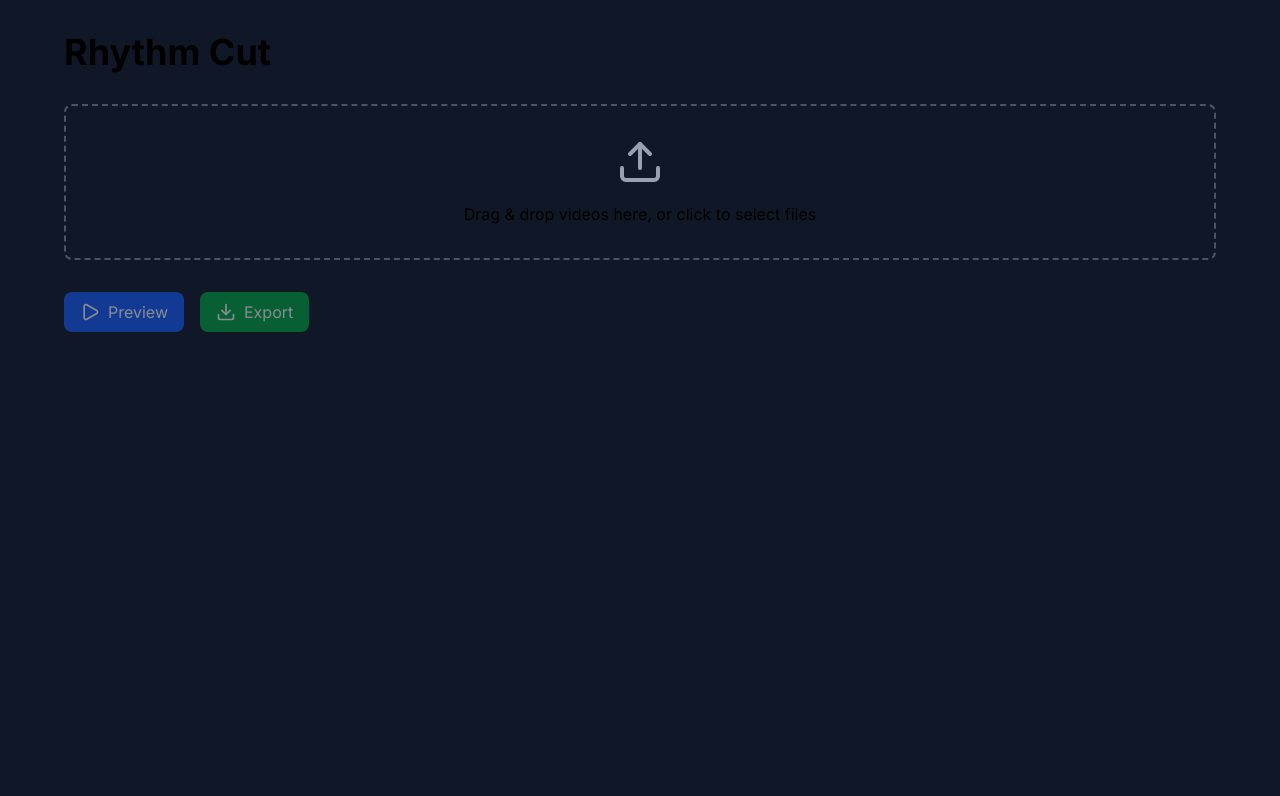
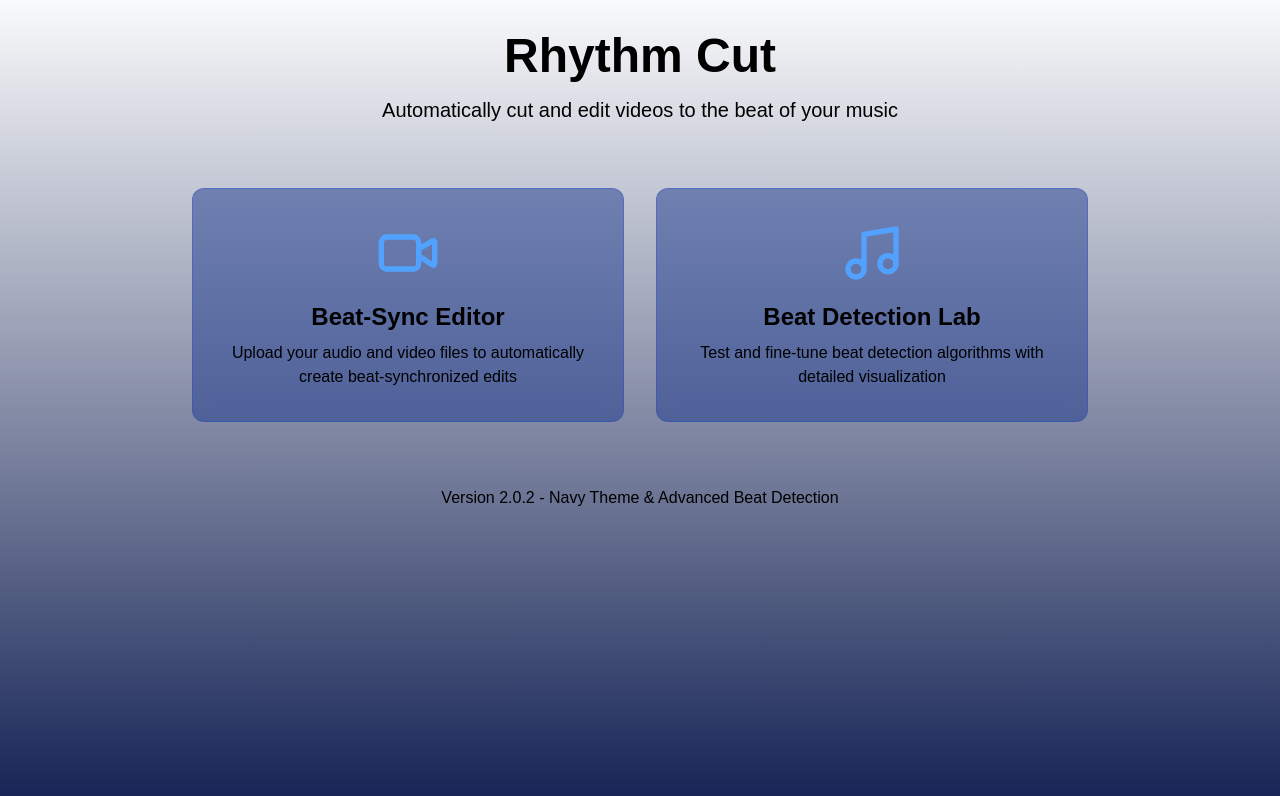
Before and after one commit to shanib07/rhythm-cut-2, a Next.js app: page / in a window 1280 px wide. Shown: the top 796 px of the page. Built offline with nearby package versions, Linux system fonts and the light colour scheme.

Commit message:
Update UI design and improve video editor functionality

```diff
--- a/app/layout.tsx
+++ b/app/layout.tsx
@@ -1,23 +1,33 @@
 import type { Metadata } from "next";
-import { Inter } from "next/font/google";
+import { Geist, Geist_Mono } from "next/font/google";
 import "./globals.css";
 import { Toaster } from 'sonner';
 
-const inter = Inter({ subsets: ["latin"] });
+const geistSans = Geist({
+  variable: "--font-geist-sans",
+  subsets: ["latin"],
+});
+
+const geistMono = Geist_Mono({
+  variable: "--font-geist-mono",
+  subsets: ["latin"],
+});
 
 export const metadata: Metadata = {
-  title: "Rhythm Cut",
-  description: "Cut and combine videos based on beat markers",
+  title: "Rhythm Cut - Beat-Synchronized Video Editor",
+  description: "Automatically cut and edit videos to the beat of your music",
 };
 
 export default function RootLayout({
   children,
-}: {
+}: Readonly<{
   children: React.ReactNode;
-}) {
+}>) {
   return (
     <html lang="en">
-      <body className={`${inter.className} bg-gray-900 text-gray-100`}>
+      <body
+        className={`${geistSans.variable} ${geistMono.variable} antialiased`}
+      >
         {children}
         <Toaster position="bottom-right" />
       </body>
--- a/app/page.tsx
+++ b/app/page.tsx
@@ -2,15 +2,50 @@
 
 import { Video, Music } from 'lucide-react';
 import Link from 'next/link';
-import { VideoEditor } from '@/src/components/VideoEditor';
 
-export default function Home() {
+export default function HomePage() {
   return (
-    <main className="min-h-screen p-8 bg-gray-900">
-      <div className="max-w-6xl mx-auto">
-        <h1 className="text-4xl font-bold text-white mb-8">Rhythm Cut</h1>
-        <VideoEditor />
+    <div className="min-h-screen bg-gradient-to-b from-navy-900 to-blue-950 text-white p-8">
+      <div className="max-w-4xl mx-auto">
+        <header className="text-center mb-16">
+          <h1 className="text-5xl font-bold mb-4 text-blue-100">Rhythm Cut</h1>
+          <p className="text-xl text-blue-200">
+            Automatically cut and edit videos to the beat of your music
+          </p>
+        </header>
+
+        <div className="grid grid-cols-1 md:grid-cols-2 gap-8">
+          <Link
+            href="/edit"
+            className="group bg-blue-900/50 hover:bg-blue-800/50 p-8 rounded-xl transition-all transform hover:scale-105 border border-blue-700/30 backdrop-blur-sm"
+          >
+            <div className="flex flex-col items-center text-center">
+              <Video className="w-16 h-16 mb-4 text-blue-400" />
+              <h2 className="text-2xl font-semibold mb-2 text-blue-100">Beat-Sync Editor</h2>
+              <p className="text-blue-200">
+                Upload your audio and video files to automatically create beat-synchronized edits
+              </p>
+            </div>
+          </Link>
+
+          <Link
+            href="/beat-test"
+            className="group bg-blue-900/50 hover:bg-blue-800/50 p-8 rounded-xl transition-all transform hover:scale-105 border border-blue-700/30 backdrop-blur-sm"
+          >
+            <div className="flex flex-col items-center text-center">
+              <Music className="w-16 h-16 mb-4 text-blue-400" />
+              <h2 className="text-2xl font-semibold mb-2 text-blue-100">Beat Detection Lab</h2>
+              <p className="text-blue-200">
+                Test and fine-tune beat detection algorithms with detailed visualization
+              </p>
+            </div>
+          </Link>
+        </div>
+
+        <footer className="mt-16 text-center text-blue-400">
+          <p>Version 2.0.2 - Navy Theme & Advanced Beat Detection</p>
+        </footer>
       </div>
-    </main>
+    </div>
   );
 }
--- a/package.json
+++ b/package.json
@@ -16,6 +16,7 @@
     "@ffmpeg/util": "^0.12.2",
     "@prisma/client": "^5.10.0",
     "@railway/cli": "^3.5.2",
+    "@types/next-auth": "^3.13.0",
     "@types/uuid": "^10.0.0",
     "bull": "^4.12.2",
     "fluent-ffmpeg": "^2.1.2",
@@ -42,7 +43,6 @@
     "@types/bull": "^4.10.4",
     "@types/fluent-ffmpeg": "^2.1.24",
     "@types/multer": "^1.4.11",
-    "@types/next-auth": "^3.13.0",
     "@types/node": "^20",
     "@types/react": "^19",
     "@types/react-dom": "^19",
--- a/src/components/VideoEditor.tsx
+++ b/src/components/VideoEditor.tsx
@@ -6,11 +6,6 @@ import { useVideoStore } from '../stores/videoStore';
 import { generateUniqueId } from '../utils/videoUtils';
 import { VideoClip, BeatMarker, TimelineSegment } from '../types';
 import { toast } from 'sonner';
-
-interface VideoFile {
-  file: File;
-  preview: string;
-}
 
 export const VideoEditor: React.FC = () => {
   const {
@@ -42,9 +37,6 @@ export const VideoEditor: React.FC = () => {
   const canvasRef = useRef<HTMLCanvasElement>(null);
   const mediaRecorderRef = useRef<MediaRecorder | null>(null);
   const recordedChunksRef = useRef<Blob[]>([]);
-  const [videos, setVideos] = useState<VideoFile[]>([]);
-  const [isProcessing, setIsProcessing] = useState(false);
-  const [exportUrl, setExportUrl] = useState<string | null>(null);
 
   // Sort beats and add 0 if not present
   const sortedBeats = useMemo(() => {
@@ -178,25 +170,45 @@ export const VideoEditor: React.FC = () => {
   const onDrop = useCallback(async (acceptedFiles: File[]) => {
     setLoading(true);
     try {
-      const newVideos = await Promise.all(
-        acceptedFiles.map(async (file) => ({
+      for (const file of acceptedFiles) {
+        if (file.type.startsWith('video/')) {
+          const clipId = generateUniqueId();
+          const url = URL.createObjectURL(file);
+
+          const video = document.createElement('video');
+          video.src = url;
+
+          await new Promise((resolve) => {
+            video.onloadedmetadata = () => {
+              const newClip: VideoClip = {
+                id: clipId,
                 file,
-          preview: URL.createObjectURL(file)
-        }))
-      );
-      setVideos([...videos, ...newVideos]);
+                url,
+                duration: video.duration,
+                name: file.name
+              };
+              addClip(newClip);
+
+              if (clips.length === 0) {
+                setCurrentClip(clipId);
+                setCurrentVideoIndex(0);
+              }
+
+              resolve(null);
+            };
+          });
+        }
+      }
     } catch (error) {
       console.error('Error loading videos:', error);
     } finally {
       setLoading(false);
     }
-  }, [videos, setLoading]);
+  }, [addClip, setCurrentClip, clips.length, setLoading]);
 
   const { getRootProps, getInputProps, isDragActive } = useDropzone({
     onDrop,
-    accept: {
-      'video/*': ['.mp4', '.mov', '.avi']
-    },
+    accept: { 'video/*': [] },
     multiple: true
   });
 
@@ -415,113 +427,219 @@ export const VideoEditor: React.FC = () => {
     }
   };
 
-  const handlePreview = async () => {
-    if (videos.length === 0) return;
+  return (
+    <div className="flex flex-col h-full gap-6 p-6 bg-white rounded-lg shadow-lg">
+      {/* Hidden canvas for video export */}
+      <canvas
+        ref={canvasRef}
+        className="hidden"
+        style={{ position: 'absolute', left: '-9999px' }}
+      />
 
-    // For now, just play the first video
-    const video = document.getElementById('preview') as HTMLVideoElement;
-    if (video) {
-      video.play();
-    }
-  };
+      {/* Main content area */}
+      <div className="grid grid-cols-12 gap-6">
+        {/* Left panel - Video upload and preview */}
+        <div className="col-span-8 space-y-4">
+          {/* Video preview */}
+          {currentVideoClip ? (
+            <div className="relative aspect-video bg-black rounded-lg overflow-hidden">
+              <video
+                ref={videoRef}
+                src={currentVideoClip.url}
+                className="w-full h-full"
+                controls={false}
+                muted={true}
+                onTimeUpdate={handleAudioTimeUpdate}
+                onEnded={handleAudioEnded}
+              />
 
-  const handleExport = async () => {
-    if (videos.length === 0) return;
-
-    setIsProcessing(true);
-    try {
-      // Create FormData with videos
-      const formData = new FormData();
-      videos.forEach((video, index) => {
-        formData.append(`video${index}`, video.file);
-      });
-
-      // Send to our API
-      const response = await fetch('/api/process', {
-        method: 'POST',
-        body: JSON.stringify({
-          name: 'My Video Project',
-          inputVideos: videos.map(v => URL.createObjectURL(v.file)),
-          beatMarkers: [0, 2, 4, 6] // Example markers every 2 seconds
-        })
-      });
-
-      const data = await response.json();
-
-      if (data.success) {
-        setExportUrl(data.outputUrl);
-      } else {
-        throw new Error(data.error || 'Export failed');
-      }
-    } catch (error) {
-      console.error('Export failed:', error);
-      alert('Failed to export video. Please try again.');
-    } finally {
-      setIsProcessing(false);
-    }
-  };
-
-  return (
-    <div className="space-y-8">
-      {/* Upload Section */}
+              {/* Playback controls */}
+              <div className="absolute bottom-0 left-0 right-0 p-4 bg-gradient-to-t from-black/50 to-transparent">
+                <div className="flex items-center gap-4">
+                  <button
+                    onClick={togglePlay}
+                    className="p-2 rounded-full bg-[#06B6D4] hover:bg-[#0891B2] text-white"
+                    disabled={!audioUrl}
+                  >
+                    {isPlaying ? <Pause size={20} /> : <Play size={20} />}
+                  </button>
+                  <div className="flex-1">
+                    <div className="h-1 bg-white/30 rounded-full">
+                      <div
+                        className="h-full bg-[#06B6D4] rounded-full"
+                        style={{ width: `${(currentTime / (sortedBeats[sortedBeats.length - 1]?.time || 1)) * 100}%` }}
+                      />
+                    </div>
+                  </div>
+                  <span className="text-white text-sm">
+                    {currentTime.toFixed(2)}s
+                  </span>
+                </div>
+              </div>
+            </div>
+          ) : (
             <div
               {...getRootProps()}
-        className="border-2 border-dashed border-gray-600 rounded-lg p-8 text-center cursor-pointer hover:border-gray-400 transition-colors"
+              className={`border-2 border-dashed rounded-lg p-8 text-center transition-colors
+                ${isDragActive ? 'border-[#06B6D4] bg-[#E5F7FA]' : 'border-gray-300 hover:border-[#06B6D4]'}`}
             >
               <input {...getInputProps()} />
-        <Upload className="mx-auto h-12 w-12 text-gray-400 mb-4" />
-        <p className="text-gray-300">Drag & drop videos here, or click to select files</p>
-      </div>
-
-      {/* Preview Section */}
-      {videos.length > 0 && (
-        <div className="space-y-4">
-          <h2 className="text-2xl font-semibold text-white">Preview</h2>
-          <div className="aspect-video bg-black rounded-lg overflow-hidden">
-            <video
-              id="preview"
-              src={videos[0].preview}
-              className="w-full h-full"
-              controls
-            />
+              <div className="flex flex-col items-center gap-2">
+                {isLoading ? (
+                  <>
+                    <Loader2 className="w-12 h-12 text-[#06B6D4] animate-spin" />
+                    <p className="text-gray-600">Loading videos...</p>
+                  </>
+                ) : (
+                  <>
+                    <Video className="w-12 h-12 text-[#06B6D4]" />
+                    <p className="text-gray-700">
+                      {isDragActive
+                        ? 'Drop the videos here...'
+                        : 'Drag & drop videos, or click to select'}
+                    </p>
+                  </>
+                )}
               </div>
             </div>
           )}
 
-      {/* Actions */}
-      <div className="flex gap-4">
+          {/* Video Clips List */}
+          <div className="bg-gray-50 p-4 rounded-lg">
+            <h3 className="text-black font-semibold mb-3" style={{ color: 'black' }}>Video Clips</h3>
+            <div className="space-y-2">
+              {clips.map((clip, index) => (
+                <div
+                  key={clip.id}
+                  className="flex items-center justify-between bg-white p-3 rounded-lg border border-gray-200"
+                >
+                  <div className="flex items-center gap-2">
+                    <span className="text-black font-medium" style={{ color: 'black' }}>
+                      {index + 1}. {clip.name}
+                    </span>
+                  </div>
                   <button
-          onClick={handlePreview}
-          disabled={videos.length === 0}
-          className="flex items-center gap-2 px-4 py-2 bg-blue-600 text-white rounded-lg hover:bg-blue-700 disabled:opacity-50 disabled:cursor-not-allowed"
+                    onClick={() => removeClip(clip.id)}
+                    className="p-1 text-gray-500 hover:text-red-500"
                   >
-          <Play className="h-5 w-5" />
-          Preview
+                    <Trash2 size={16} />
+                  </button>
+                </div>
+              ))}
+            </div>
+          </div>
+        </div>
+
+        {/* Right panel */}
+        <div className="col-span-4 space-y-4">
+          {/* Export button */}
+          <button
+            onClick={exportVideo}
+            disabled={isExporting || !clips.length || !beats.length}
+            className={`w-full flex items-center justify-center gap-2 px-4 py-3 rounded-lg
+              ${isExporting || !clips.length || !beats.length
+                ? 'bg-gray-200 text-gray-500 cursor-not-allowed'
+                : 'bg-[#06B6D4] text-white hover:bg-[#0891B2]'
+              }`}
+          >
+            {isExporting ? (
+              <>
+                <Loader2 className="w-5 h-5 animate-spin" />
+                Exporting...
+              </>
+            ) : (
+              <>
+                <Download className="w-5 h-5" />
+                Export Video
+              </>
+            )}
           </button>
 
+          {/* Beat Markers */}
+          <div className="bg-gray-50 p-4 rounded-lg">
+            <h3 className="text-black font-semibold mb-3" style={{ color: 'black' }}>Beat Markers (in seconds)</h3>
+            <div className="flex gap-2 mb-4">
+              <input
+                type="text"
+                value={newBeatTime}
+                onChange={(e) => setNewBeatTime(e.target.value)}
+                placeholder="Time in seconds (e.g., 1.5)"
+                className="flex-1 px-3 py-2 border border-gray-300 rounded-lg text-black placeholder-gray-500"
+              />
               <button
-          onClick={handleExport}
-          disabled={videos.length === 0 || isProcessing}
-          className="flex items-center gap-2 px-4 py-2 bg-green-600 text-white rounded-lg hover:bg-green-700 disabled:opacity-50 disabled:cursor-not-allowed"
+                onClick={handleAddBeat}
+                className="px-4 py-2 bg-[#06B6D4] text-white rounded-lg hover:bg-[#0891B2]"
               >
-          <Download className="h-5 w-5" />
-          {isProcessing ? 'Processing...' : 'Export'}
+                Add Beat
               </button>
             </div>
+            <div className="space-y-2 max-h-48 overflow-y-auto">
+              {sortedBeats.map((beat) => (
+                <div
+                  key={beat.id}
+                  className="flex items-center justify-between bg-white p-2 rounded-lg border border-gray-200"
+                >
+                  <span className="text-black" style={{ color: 'black' }}>{beat.time.toFixed(2)}s</span>
+                  {beat.id !== 'start' && (
+                    <button
+                      onClick={() => removeBeat(beat.id)}
+                      className="p-1 text-gray-500 hover:text-red-500"
+                    >
+                      <Trash2 size={16} />
+                    </button>
+                  )}
+                </div>
+              ))}
+            </div>
+          </div>
 
-      {/* Export URL */}
-      {exportUrl && (
-        <div className="mt-4 p-4 bg-gray-800 rounded-lg">
-          <p className="text-green-400">Export complete! Download your video:</p>
-          <a
-            href={exportUrl}
-            download
-            className="text-blue-400 hover:underline break-all"
+          {/* Current Segment Info */}
+          <div className="bg-gray-50 p-4 rounded-lg">
+            <h3 className="text-black font-semibold mb-3" style={{ color: 'black' }}>Current Segment Info</h3>
+            {videoSegments.map((segment, index) => {
+              const clip = clips.find(c => c.id === segment?.clipId);
+              if (!segment || !clip) return null;
+
+              return (
+                <div key={index} className="mb-4 bg-white p-3 rounded-lg border border-gray-200">
+                  <h4 className="text-black font-medium mb-2" style={{ color: 'black' }}>Video {index + 1}</h4>
+                  <div className="space-y-1">
+                    <p className="text-black" style={{ color: 'black' }}>Start: {segment.startTime.toFixed(2)}s</p>
+                    <p className="text-black" style={{ color: 'black' }}>End: {segment.endTime.toFixed(2)}s</p>
+                    <p className="text-black" style={{ color: 'black' }}>Duration: {(segment.endTime - segment.startTime).toFixed(2)}s</p>
+                  </div>
+                </div>
+              );
+            })}
+          </div>
+
+          {/* Timeline */}
+          <div className="bg-gray-50 p-4 rounded-lg">
+            <h3 className="text-black font-semibold mb-3" style={{ color: 'black' }}>Timeline</h3>
+            <div className="relative h-20 bg-white rounded-lg border border-gray-200">
+              {videoSegments.map((segment, index) => {
+                if (!segment) return null;
+                const totalDuration = sortedBeats[sortedBeats.length - 1]?.time || 1;
+                const width = ((segment.endTime - segment.startTime) / totalDuration) * 100;
+                const left = (segment.startTime / totalDuration) * 100;
+
+                return (
+                  <div
+                    key={index}
+                    className="absolute h-full bg-[#E5F7FA] border-r border-[#06B6D4] flex items-center justify-center"
+                    style={{
+                      left: `${left}%`,
+                      width: `${width}%`
+                    }}
                   >
-            {exportUrl}
-          </a>
+                    <span className="text-black text-sm" style={{ color: 'black' }}>{index + 1}</span>
                   </div>
-      )}
+                );
+              })}
+            </div>
+          </div>
+        </div>
+      </div>
     </div>
   );
 };
```
Also changed, not shown: tsconfig.json (+5 -30 lines). Lines whose indentation alone changed are shown as unchanged.
